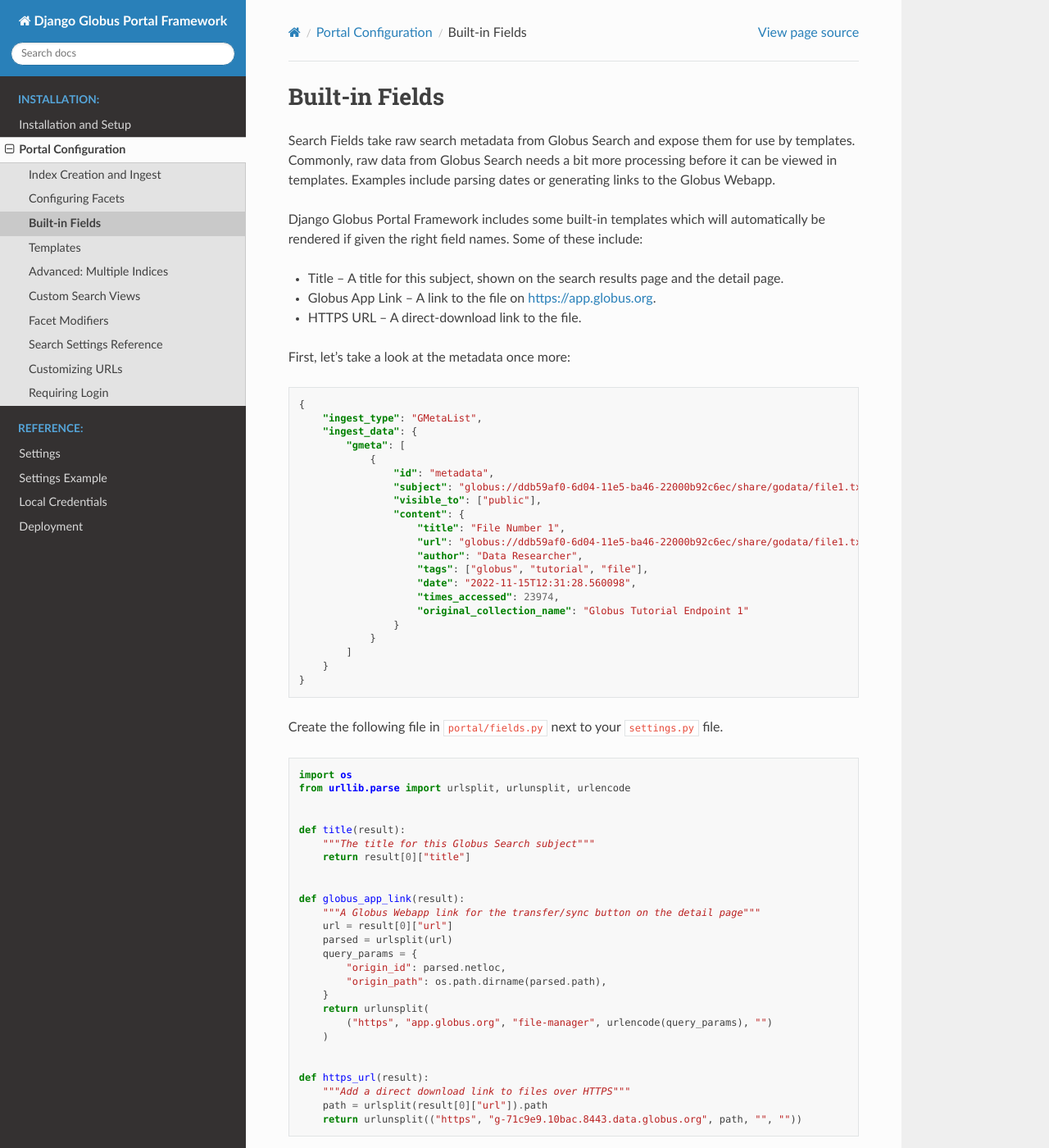
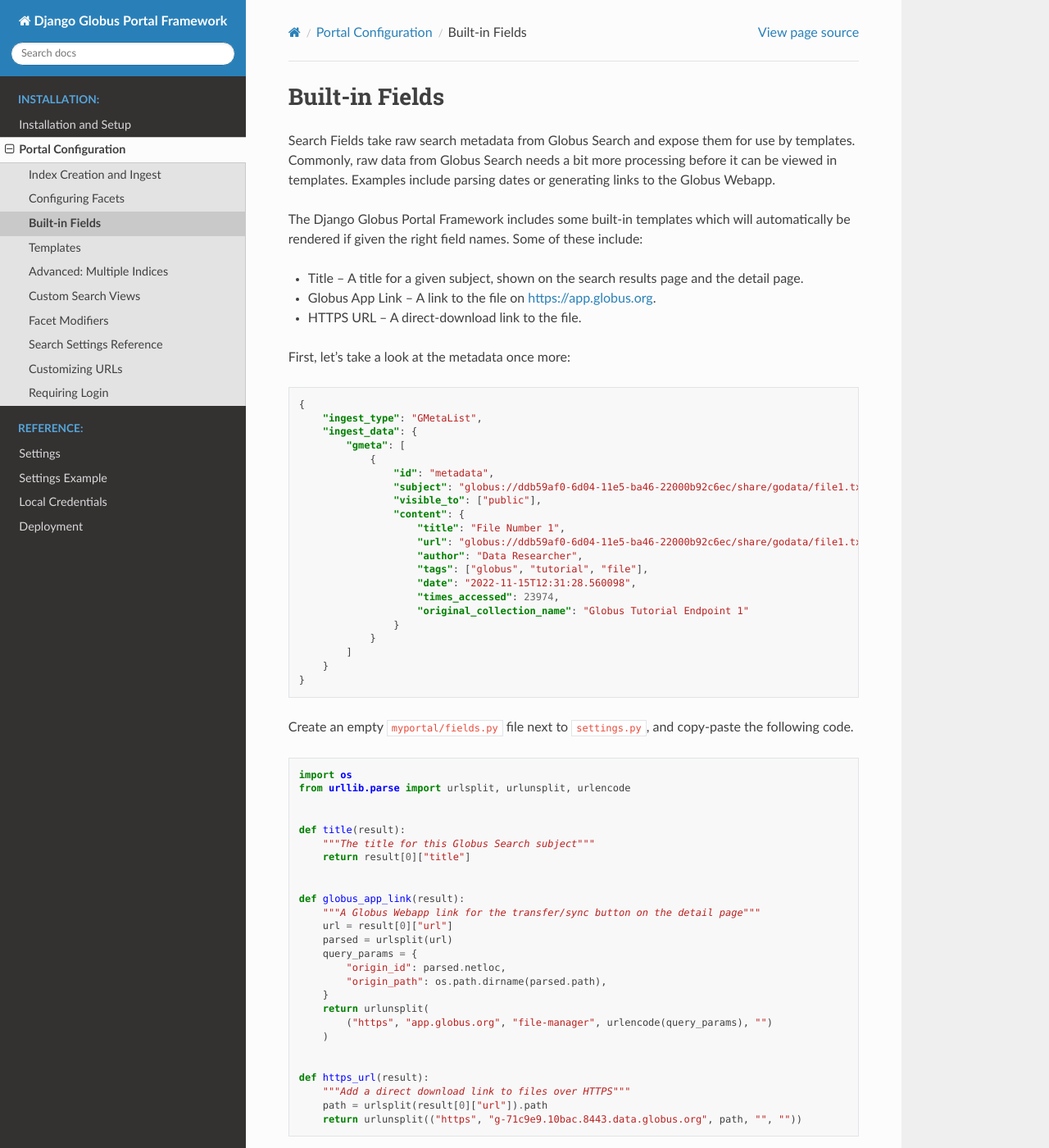
Before and after one commit to globus/django-globus-portal-framework, a Sphinx documentation site: the page built from docs/source/tutorial/search/configuring-fields.rst, in a window 1280 px wide and 1400 px high. Shown: the whole window at 82% size. Built offline with Sphinx 7.4.7 and the Read the Docs theme 2.0.0, drawn with Linux system fonts in a browser that asks for light colours; some of the changed text lies outside the part shown.

Commit message:
BC: Light edits to the fields section.

```diff
--- a/docs/source/tutorial/search/configuring-fields.rst
+++ b/docs/source/tutorial/search/configuring-fields.rst
@@ -6,10 +6,10 @@
 before it can be viewed in templates. Examples include parsing dates or generating links
 to the Globus Webapp.
 
-Django Globus Portal Framework includes some built-in templates which will automatically
+The Django Globus Portal Framework includes some built-in templates which will automatically
 be rendered if given the right field names. Some of these include:
 
-* Title -- A title for this subject, shown on the search results page and the detail page.
+* Title -- A title for a given subject, shown on the search results page and the detail page.
 * Globus App Link -- A link to the file on https://app.globus.org.
 * HTTPS URL -- A direct-download link to the file.
 
@@ -19,13 +19,17 @@
    :language: json
 
 
-Create the following file in ``portal/fields.py`` next to your ``settings.py`` file.
+Create an empty ``myportal/fields.py`` file next to ``settings.py``, and copy-paste the following code.
 
 .. literalinclude:: ../../examples/built_in_fields.py
    :language: python
 
+Here the ``result[0]`` variable encapsulates the information of a given search record,
+and can be used to access any component of the metadata ``content`` such as
+``title`` and ``url``.
 
-Configure fields for your search index by adding ``fields`` to your ``SEARCH_INDEXES``:
+To propagate ``myportal/fields.py`` throughout your portal, configure fields for your
+search index by adding ``fields`` to your ``SEARCH_INDEXES``:
 
 
 .. code-block:: python
```
